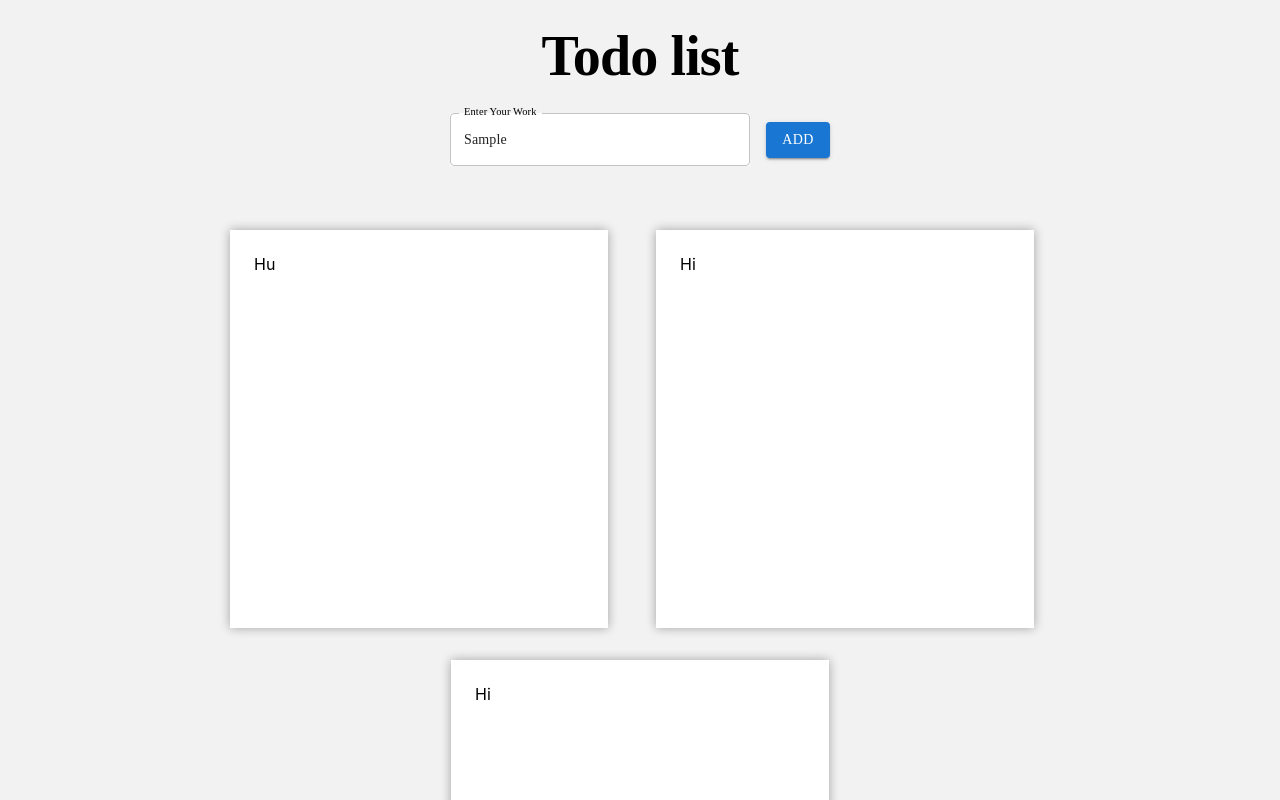
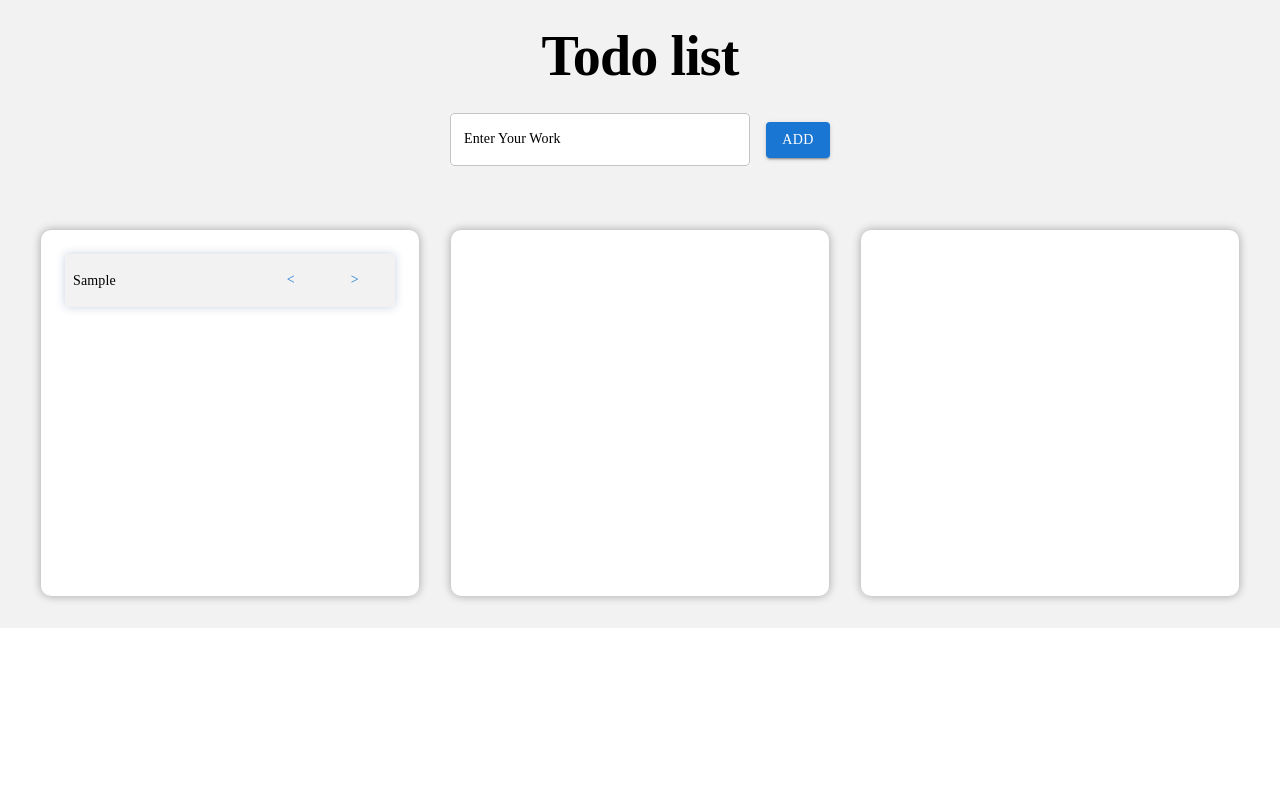
Before and after one commit to hammadsheikh07/todo-list, a React (Create React App) app: page / in a window 1280 px wide. Both pictures are taken after typing "Sample" into the empty fields and a click on the button "ADD". Shown: the top 800 px of the page. Built offline with nearby package versions, Linux system fonts and the light colour scheme.

Commit message:
Functionalities added

```diff
--- a/src/App.js
+++ b/src/App.js
@@ -1,19 +1,42 @@
 import React from "react";
 import { Typography, TextField, Button } from "@mui/material";
 import { Box } from "@mui/system";
-import { useState } from "react";
+import { useState, useRef } from "react";
 const App = () => {
   const [newWork, changeWork] = useState("");
-  function addwork(e) {
+  const [containerOne, changeOne] = useState([]);
+  const [containerTwo, changeTwo] = useState([]);
+  const [containerThree, changeThree] = useState([]);
+  const ref = useRef();
+  const addwork = (e) => {
     e.preventDefault();
-    console.log(newWork);
-  }
+    changeOne((containerOne) => [...containerOne, { data: newWork }]);
+    changeWork("");
+  };
+  const handleOneright = (data, index) => {
+    containerOne.splice(index, 1);
+    changeTwo((containerTwo) => [...containerTwo, { data: data }]);
+  };
+  const handleTworight = (data, index) => {
+    containerTwo.splice(index, 1);
+    changeThree((containerThree) => [...containerThree, { data: data }]);
+  };
+  const handleTwoleft = (data, index) => {
+    containerTwo.splice(index, 1);
+    changeOne((containerOne) => [...containerOne, { data: data }]);
+  };
+  const handleThreeleft = (data, index) => {
+    containerThree.splice(index, 1);
+    changeTwo((containerTwo) => [...containerTwo, { data: data }]);
+  };
   return (
-    <div backgroundColor="#f2f2f2">
+    <div>
       <Box
         display="flex"
         flexDirection="column"
-        sx={{ backgroundColor: "#f2f2f2" }}
+        alignItems="center"
+        justifyContent="center"
+        sx={{ backgroundColor: "#f2f2f2",width:"100%" }}
       >
         <Box
           mt={3}
@@ -26,14 +49,20 @@ const App = () => {
           <Typography variant="h1" sx={{ textAlign: "center" }}>
             Todo list
           </Typography>
-          <form onSubmit={(e) => addwork(e)}>
-            <Box mt={3} px={10} display="flex" alignItems="center">
+          <form onSubmit={(e) => addwork(e)} ref={ref}>
+            <Box
+              mt={3}
+              px={10}
+              display="flex"
+              alignItems="center"
+              justifyContent="center"
+            >
               <TextField
                 onChange={(e) => changeWork(e.target.value)}
                 multiline
                 maxRows={3}
                 value={newWork}
-                sx={{ minWidth: "300px",backgroundColor:"white" }}
+                sx={{ minWidth: "300px", backgroundColor: "white" }}
                 label="Enter Your Work"
               ></TextField>
               <Button sx={{ ml: 2 }} variant="contained" type="submit">
@@ -42,45 +71,132 @@ const App = () => {
             </Box>
           </form>
         </Box>
-        <Box display="flex" mx="auto" alignItems="center" justifyContent="center"  py={4} sx={{ flexWrap: "wrap" }}>
+        <Box
+          display="flex"
+          mx="auto"
+          alignItems="center"
+          justifyContent="center"
+          py={4}
+          sx={{ flexWrap: "wrap" }}
+        >
           <Box
             mx={2}
-            p={3}
+            p={1}
+            mt={4}
+            px={3}
+            sx={{
+              width: "330px",
+              height: "350px",
+              backgroundColor: "white",
+              boxShadow: "0 0 10px rgba(0,0,0,0.33)",
+              borderRadius: "10px",
+              overflowY: "scroll",
+            }}
+          >
+            {containerOne.map((entry, index) => (
+              <Box
+                display="flex"
+                alignItems="center"
+                p={1}
+                mt={2}
+                justifyContent="space-between"
+                sx={{
+                  backgroundColor: "#f2f2f2",
+                  boxShadow: "0 0 10px rgba(1, 51, 125,0.22)",
+                  borderRadius: "3px",
+                }}
+              >
+                <Box>
+                  <Typography variant="body1">{entry.data}</Typography>
+                </Box>
+                <Box>
+                  <Button>&#60;</Button>
+                  <Button onClick={(e) => handleOneright(entry.data, index)}>
+                    &#62;
+                  </Button>
+                </Box>
+              </Box>
+            ))}
+          </Box>
+          <Box
+            mx={2}
+            p={1}
+            mt={4}
+            px={3}
+            sx={{
+              width: "330px",
+              height: "350px",
+              backgroundColor: "white",
+              boxShadow: "0 0 10px rgba(0,0,0,0.33)",
+              borderRadius: "10px",
+              overflowY: "scroll",
+            }}
+          >
+            {containerTwo.map((entry, index) => (
+              <Box
+                display="flex"
+                alignItems="center"
+                p={1}
+                mt={2}
+                justifyContent="space-between"
+                sx={{
+                  backgroundColor: "#f2f2f2",
+                  boxShadow: "0 0 10px rgba(1, 51, 125,0.22)",
+                  borderRadius: "3px",
+                }}
+              >
+                <Box>
+                  <Typography variant="body1">{entry.data}</Typography>
+                </Box>
+                <Box>
+                  <Button onClick={(e) => handleTwoleft(entry.data, index)}>
+                    &#60;
+                  </Button>
+                  <Button onClick={(e) => handleTworight(entry.data, index)}>
+                    &#62;
+                  </Button>
+                </Box>
+              </Box>
+            ))}
+          </Box>
+          <Box
+            mx={2}
+            py={1}
+            px={3}
             mt={4}
             sx={{
               width: "330px",
               height: "350px",
               backgroundColor: "white",
               boxShadow: "0 0 10px rgba(0,0,0,0.33)",
+              borderRadius: "10px",
+              overflowY: "scroll",
             }}
           >
-            <Box>Hu</Box>
-          </Box>
-          <Box
-            mx={4}
-            p={3}
-            mt={4}
-            sx={{
-              width: "330px",
-              height: "350px",
-              backgroundColor: "white",
-              boxShadow: "0 0 10px rgba(0,0,0,0.33)",
-            }}
-          >
-            Hi
-          </Box>
-          <Box
-            mx={4}
-            p={3}
-            mt={4}
-            sx={{
-              width: "330px",
-              height: "350px",
-              backgroundColor: "white",
-              boxShadow: "0 0 10px rgba(0,0,0,0.33)",
-            }}
-          >
-            Hi
+            {containerThree.map((entry, index) => (
+              <Box
+                display="flex"
+                alignItems="center"
+                p={1}
+                mt={2}
+                justifyContent="space-between"
+                sx={{
+                  backgroundColor: "#f2f2f2",
+                  boxShadow: "0 0 10px rgba(1, 51, 125,0.22)",
+                  borderRadius: "3px",
+                }}
+              >
+                <Box>
+                  <Typography variant="body1">{entry.data}</Typography>
+                </Box>
+                <Box>
+                  <Button onClick={(e) => handleThreeleft(entry.data, index)}>
+                    &#60;
+                  </Button>
+                  <Button>&#62;</Button>
+                </Box>
+              </Box>
+            ))}
           </Box>
         </Box>
       </Box>
```
